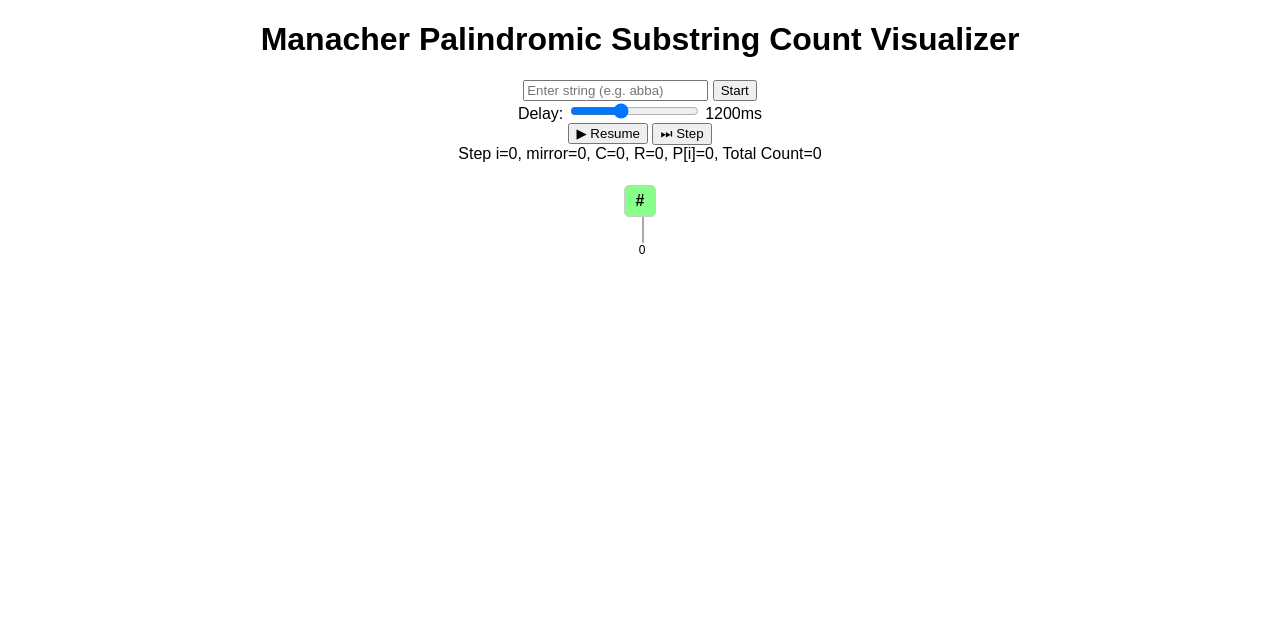
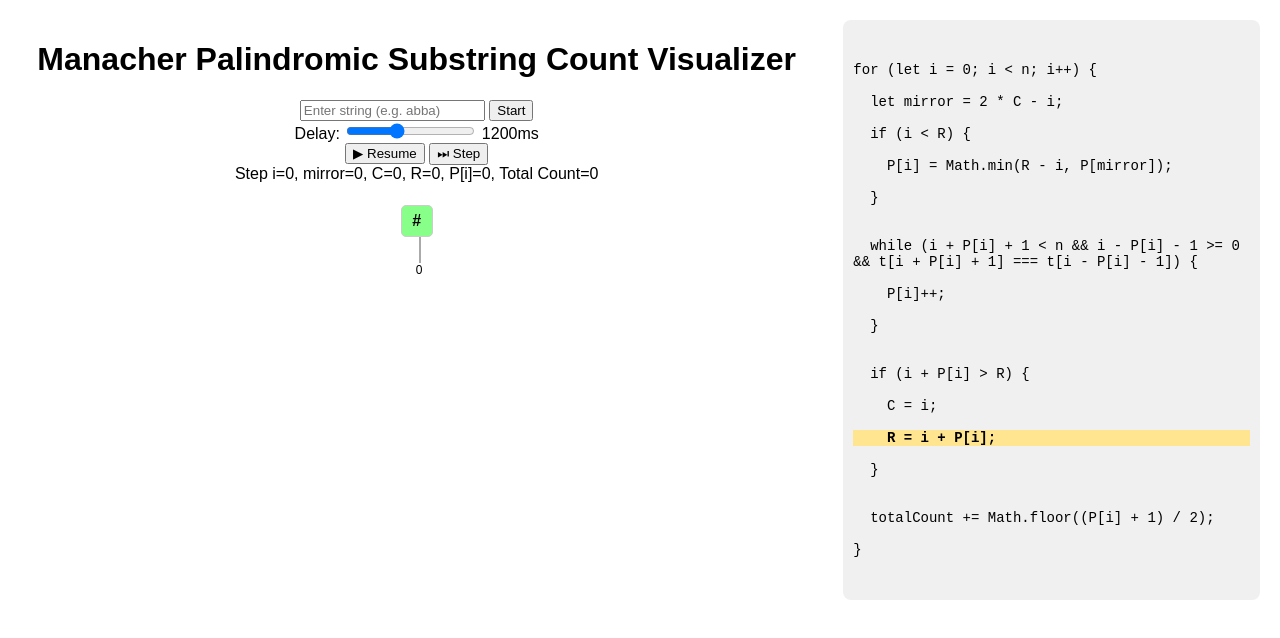
Before and after one commit to ValeriaWong/leetcode_visualization, a plain HTML site: page manacher.html in a window 1280 px wide. Both pictures are taken after a click on the button "Start". Drawn offline with Linux system fonts and the light colour scheme.

Commit message:
Update manacher.html add code and highlight

```diff
--- a/manacher.html
+++ b/manacher.html
@@ -5,7 +5,9 @@
   <meta name="viewport" content="width=device-width, initial-scale=1.0" />
   <title>Manacher Count Visualization</title>
   <style>
-    body { font-family: Arial, sans-serif; text-align: center; margin: 20px; }
+    body { font-family: Arial, sans-serif; margin: 20px; display: flex; gap: 30px; }
+    #visualArea { flex: 2; text-align: center; }
+    #codeArea { flex: 1; background: #f0f0f0; padding: 10px; border-radius: 8px; overflow-x: auto; white-space: pre-wrap; font-family: monospace; font-size: 14px; }
     .char-box { display: inline-block; width: 30px; height: 30px; line-height: 30px; border: 1px solid #ccc; margin: 2px; border-radius: 5px; background-color: #eef; }
     .highlight { background-color: #ffa; font-weight: bold; }
     .center { background-color: #8f8 !important; }
@@ -31,9 +33,12 @@
       background: #aaa;
       border-left: 1px dashed #aaa;
     }
+    .code-line { display: block; }
+    .code-highlight { background: #ffe58f; font-weight: bold; }
   </style>
 </head>
 <body>
+  <div id="visualArea">
     <h1>Manacher Palindromic Substring Count Visualizer</h1>
     <input type="text" id="inputString" placeholder="Enter string (e.g. abba)" />
     <button onclick="startVisualization()">Start</button>
@@ -50,10 +55,36 @@
       <div id="charContainer"></div>
       <div id="linesContainer"></div>
     </div>
+  </div>
+  <div id="codeArea">
+    <div id="algorithmCode"></div>
+  </div>
 
   <script>
     let playState = 'play';
     let stepResolve = null;
+    const rawCode = `for (let i = 0; i < n; i++) {
+  let mirror = 2 * C - i;
+  if (i < R) {
+    P[i] = Math.min(R - i, P[mirror]);
+  }
+
+  while (i + P[i] + 1 < n && i - P[i] - 1 >= 0 && t[i + P[i] + 1] === t[i - P[i] - 1]) {
+    P[i]++;
+  }
+
+  if (i + P[i] > R) {
+    C = i;
+    R = i + P[i];
+  }
+
+  totalCount += Math.floor((P[i] + 1) / 2);
+}`;
+
+    function displayCode(currentLine) {
+      const lines = rawCode.split('\n');
+      document.getElementById('algorithmCode').innerHTML = lines.map((line, idx) => `<span class="code-line ${idx === currentLine ? 'code-highlight' : ''}">${line}</span>`).join('\n');
+    }
 
     function preprocess(s) {
       return ['#', ...s.split('').flatMap(c => [c, '#'])];
@@ -77,22 +108,31 @@
       playState = 'pause';
       updateToggleButton();
       document.getElementById('linesContainer').innerHTML = '';
+      displayCode(-1);
 
       for (let i = 0; i < n; i++) {
+        displayCode(0);
         let mirror = 2 * C - i;
+
         if (i < R) {
+          displayCode(2);
           P[i] = Math.min(R - i, P[mirror]);
         }
 
+        displayCode(5);
         while (i + P[i] + 1 < n && i - P[i] - 1 >= 0 && t[i + P[i] + 1] === t[i - P[i] - 1]) {
           P[i]++;
+          displayCode(6);
+          await waitForNextStep(delay / 2);
         }
 
         if (i + P[i] > R) {
+          displayCode(9);
           C = i;
           R = i + P[i];
         }
 
+        displayCode(12);
         totalCount += Math.floor((P[i] + 1) / 2);
         renderStep(t, P, i, C, R, mirror, totalCount);
         await waitForNextStep(delay);
@@ -143,7 +183,6 @@
       layer.appendChild(line);
       layer.appendChild(label);
 
-      // add connector line
       const connector = document.createElement('div');
       connector.className = 'connector-line';
       connector.style.height = `${60 + P[current] * 20 - 30}px`;
```
Lines whose indentation alone changed are shown as unchanged.
